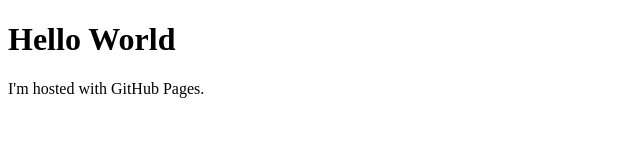
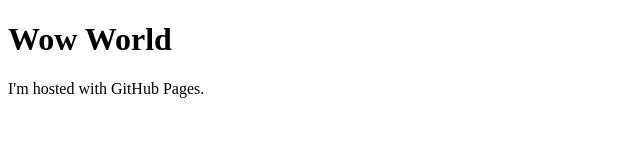
Before and after one commit to mubinets/mubinets.github.io, a plain HTML site: page index.html in a window 1280 px wide. Shown: the full height of the page, 0-640 px from the left. Drawn offline with Linux system fonts and the light colour scheme.

```diff
--- a/index.html
+++ b/index.html
@@ -1,7 +1,7 @@
 <!DOCTYPE html>
 <html>
     <body>
-        <h1>Hello World</h1>
+        <h1>Wow World</h1>
         <p>I'm hosted with GitHub Pages.</p>
     </body>
 </html>
```
